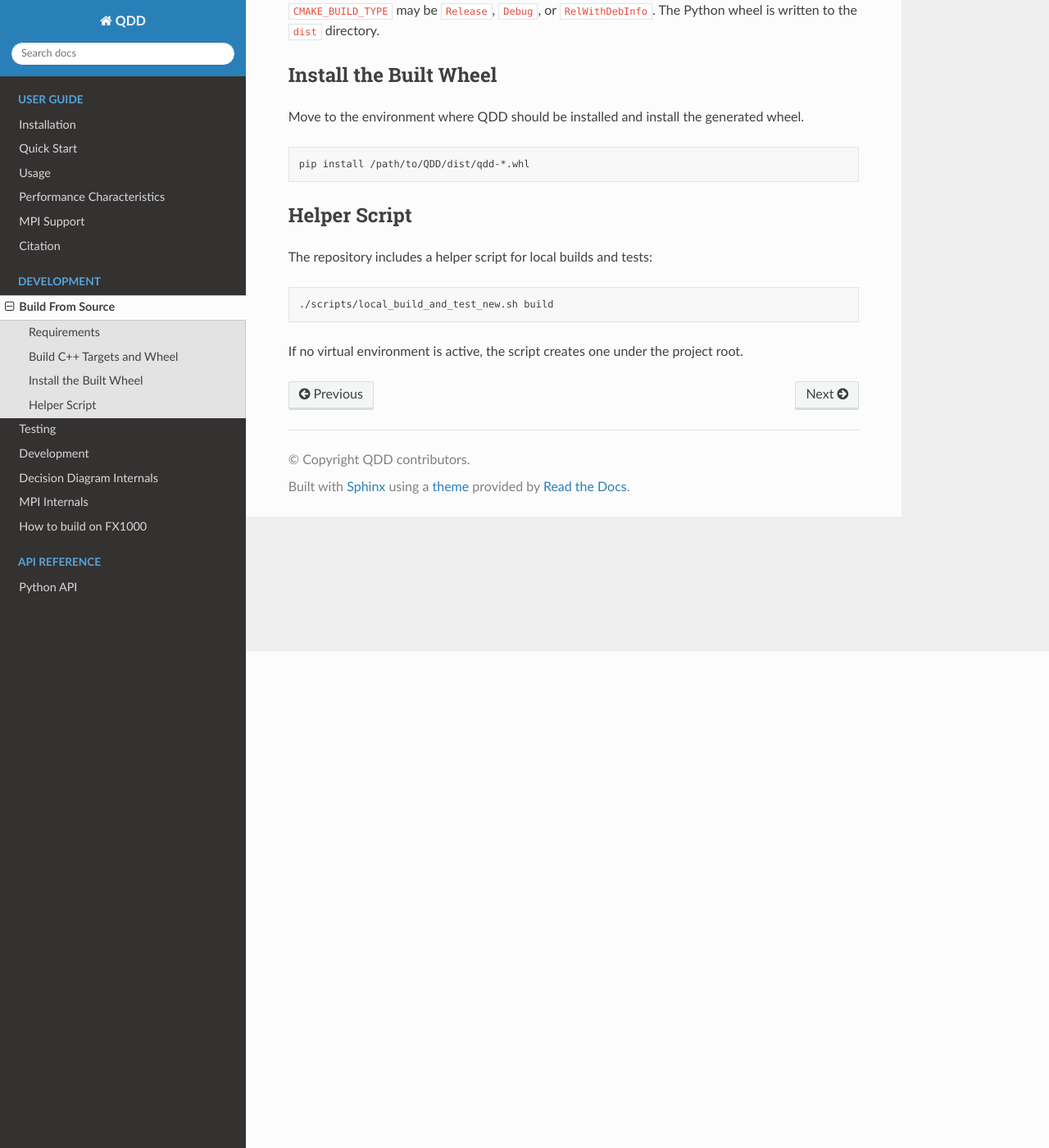
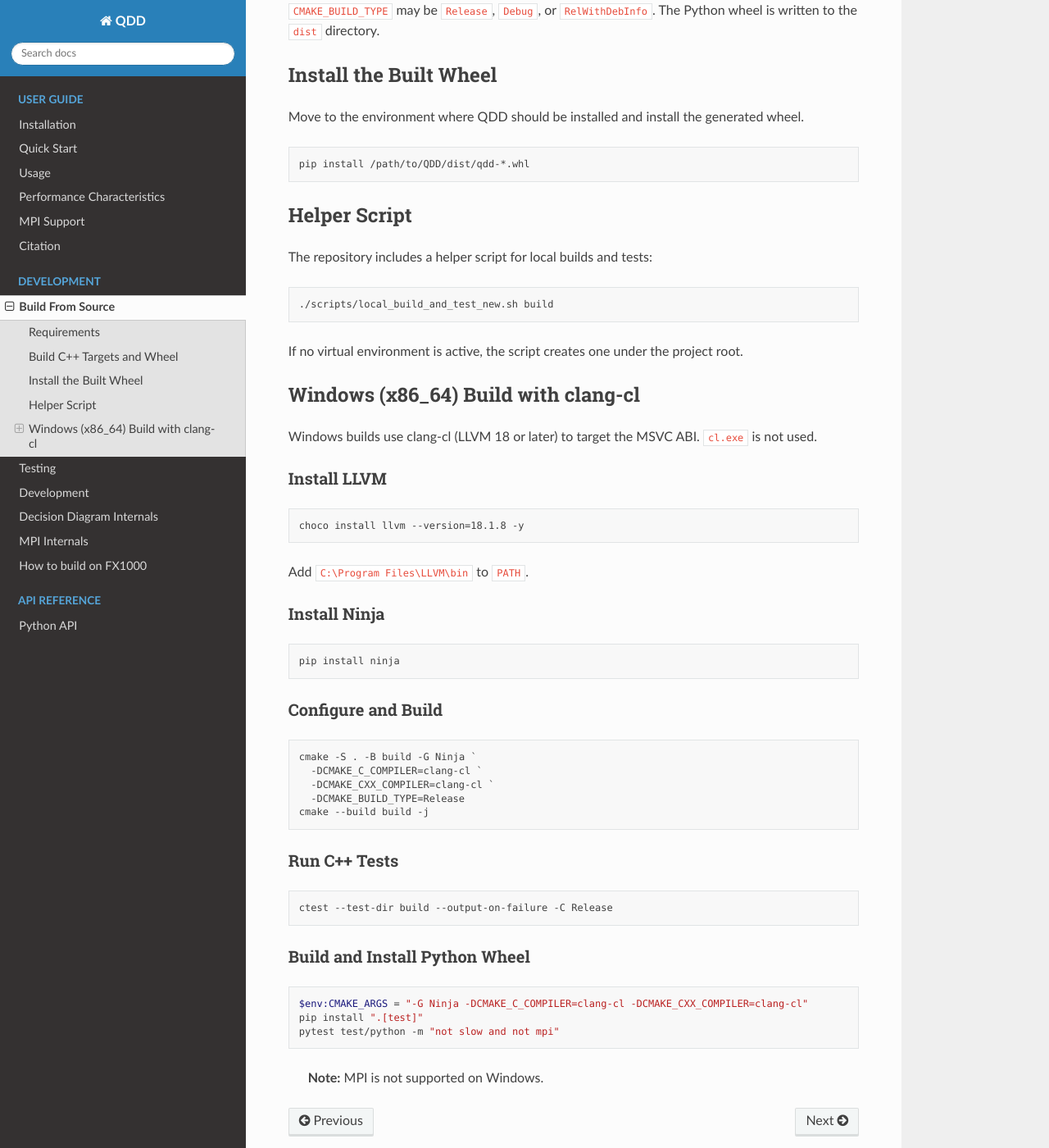
Before and after one commit to Fujitsu-UTokyo-QDD/QDD, a Sphinx documentation site: the page built from docs/source/build-from-source.md, in a window 1280 px wide and 1400 px high, scrolled down 606 px. Shown: the whole window at 82% size. Built offline with Sphinx 7.4.7 and the Read the Docs theme 3.1.0, drawn with Linux system fonts in a browser that asks for light colours; pages that are not in the unit, such as notebooks, are missing from menus.

Commit message:
Add Windows support for clang-cl in CI and documentation updates

````diff
--- a/docs/source/build-from-source.md
+++ b/docs/source/build-from-source.md
@@ -43,3 +43,48 @@ The repository includes a helper script for local builds and tests:
 
 If no virtual environment is active, the script creates one under the project
 root.
+
+## Windows (x86_64) Build with clang-cl
+
+Windows builds use clang-cl (LLVM 18 or later) to target the MSVC ABI.
+`cl.exe` is not used.
+
+### Install LLVM
+
+```powershell
+choco install llvm --version=18.1.8 -y
+```
+
+Add `C:\Program Files\LLVM\bin` to `PATH`.
+
+### Install Ninja
+
+```sh
+pip install ninja
+```
+
+### Configure and Build
+
+```powershell
+cmake -S . -B build -G Ninja `
+  -DCMAKE_C_COMPILER=clang-cl `
+  -DCMAKE_CXX_COMPILER=clang-cl `
+  -DCMAKE_BUILD_TYPE=Release
+cmake --build build -j
+```
+
+### Run C++ Tests
+
+```sh
+ctest --test-dir build --output-on-failure -C Release
+```
+
+### Build and Install Python Wheel
+
+```powershell
+$env:CMAKE_ARGS = "-G Ninja -DCMAKE_C_COMPILER=clang-cl -DCMAKE_CXX_COMPILER=clang-cl"
+pip install ".[test]"
+pytest test/python -m "not slow and not mpi"
+```
+
+> **Note:** MPI is not supported on Windows.
--- a/pyproject.toml
+++ b/pyproject.toml
@@ -78,6 +78,11 @@ manylinux-aarch64-image = "manylinux_2_28"
 [tool.cibuildwheel.linux]
 archs = ["x86_64", "aarch64"]
 
+[tool.cibuildwheel.windows]
+archs = ["AMD64"]
+environment = { CC = "clang-cl", CXX = "clang-cl" }
+before-build = "pip install ninja"
+
 [tool.pytest.ini_options]
 testpaths = [
     "test/python",
````
Also changed, not shown: CMakeLists.txt (+11 -1 lines), docs/source/installation.md (+8 -1 lines), 1 other file.
